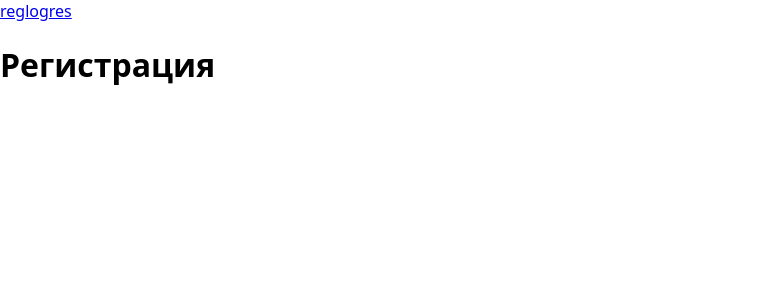
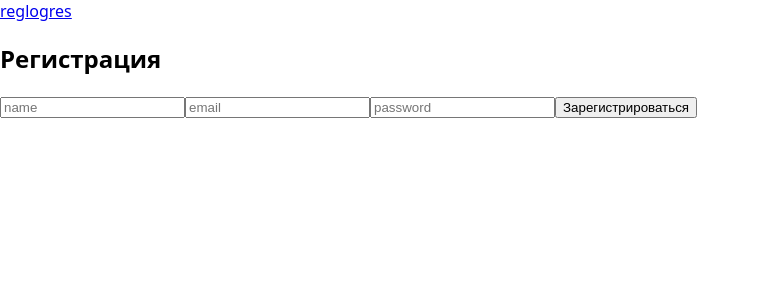
Before and after one commit to S0ERA/mycelium, a React (Vite) app: page /register in a window 1280 px wide. Shown: the top 300 px of the page, without its empty margins (0-760 px from the left). Built offline with nearby package versions, Linux system fonts and the light colour scheme.

Commit message:
update Register.jsx

```diff
--- a/src/pages/Register.jsx
+++ b/src/pages/Register.jsx
@@ -2,8 +2,60 @@ import {useEffect, useState} from "react";
 import {useNavigate} from "react-router-dom";
 
 function Register() {
+    const [name, setName] = useState("");
+    const [email, setEmail] = useState("");
+    const [password, setPassword] = useState("");
+    const navigate = useNavigate();
+
+    useEffect(() => {
+        if (localStorage.getItem("user")) {
+            navigate('/home');
+        }
+    }, [navigate])
+
+    const handleSubmit = (e) => {
+        e.preventDefault();
+        if (!name || !email || !password) {
+            alert("Все поля обязательны!");
+            return;
+        }
+        const emailRegex = /^[^\s@]+@[^\s@]+\.[^\s@]+$/;
+        if (!emailRegex.test(email)) {
+            alert("Некорректный email!");
+            return;
+        }
+        localStorage.setItem("user", JSON.stringify({name, email, password}));
+        navigate("/home");
+    }
+
     return (
-        <h1>Регистрация</h1>
+        <>
+            <h2>Регистрация</h2>
+            <form onSubmit={handleSubmit}>
+                <input
+                    type="text"
+                    placeholder="name"
+                    value={name}
+                    onChange={(e) =>
+                        setName(e.target.value)
+                    } required/>
+                <input
+                    type="email"
+                    placeholder="email"
+                    value={email}
+                    onChange={(e) =>
+                        setEmail(e.target.value)
+                    } required/>
+                <input
+                    type="password"
+                    placeholder="password"
+                    value={password}
+                    onChange={(e) =>
+                        setPassword(e.target.value)
+                    } required/>
+                <button type="submit">Зарегистрироваться</button>
+            </form>
+        </>
     )
 }
 
```
